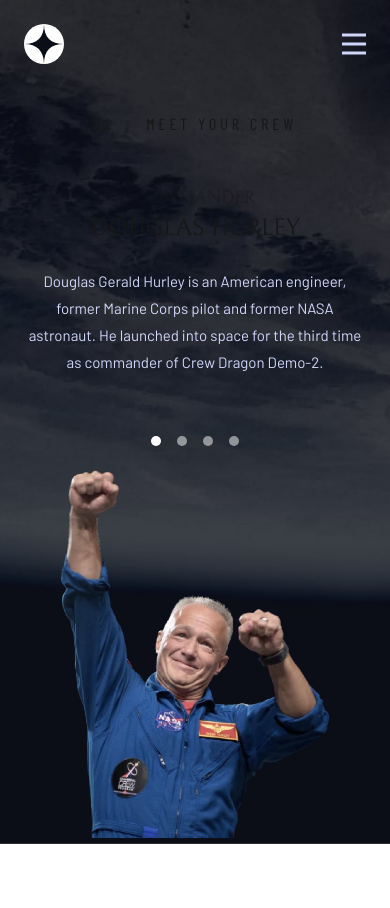
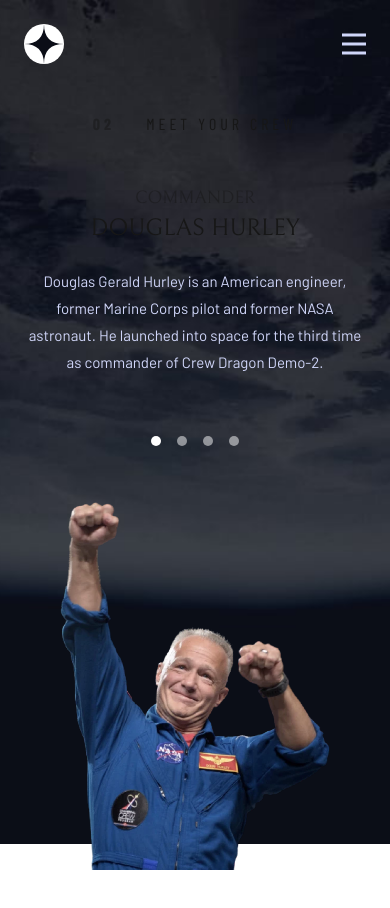
Before and after one commit to ozematt/Space-tourism_Next.js, a Next.js app: page /crew/douglasHurley in a window 390 px wide. Shown: the top 908 px of the page. Built offline with nearby package versions, Linux system fonts and the light colour scheme.

Commit message:
refactor

```diff
--- a/src/app/(home)/page.tsx
+++ b/src/app/(home)/page.tsx
@@ -1,9 +1,9 @@
-import { BackgroundHome } from "@/components";
+import { SectionBackground } from "@/components";
 
 export default function Home() {
   return (
     <section className="grid max-xl:place-items-center">
-      <BackgroundHome />
+      <SectionBackground />
       <div className="mt-6 pb-[128px] max-xl:mx-auto max-xl:text-center sm:mt-[128px] xl:mx-[165px] xl:mt-[417px] xl:flex xl:justify-between">
         <div className="w-full max-w-[327px] sm:max-w-[560px]">
           <h5 className="font-barlow text-space-blue tracking-[4px] uppercase sm:text-[28px]">
--- a/src/app/crew/[name]/page.tsx
+++ b/src/app/crew/[name]/page.tsx
@@ -14,7 +14,7 @@ const MemberPage = async ({ params }: MemberPageProps) => {
 
   return (
     <section className="h-screen">
-      <SectionBackground src="/crew/background-crew-desktop.jpg" />
+      <SectionBackground />
       <div className="mx-10 my-6 sm:my-12 lg:mx-40">
         <SectionTitle number="02" name="meet your crew" />
       </div>
--- a/src/app/destination/[planet]/page.tsx
+++ b/src/app/destination/[planet]/page.tsx
@@ -14,7 +14,7 @@ const PlanetPage = async ({ params }: PlanetPageProps) => {
 
   return (
     <section>
-      <SectionBackground src="/destination/background-destination-desktop.jpg" />
+      <SectionBackground />
       <div className="mx-10 my-6 sm:my-12 lg:mx-40">
         <SectionTitle
           number="01"
--- /dev/null
+++ b/src/app/technology/[stage]/page.tsx
@@ -0,0 +1,5 @@
+const StagePage = () => {
+  return <div>StagePage</div>;
+};
+
+export default StagePage;
--- a/src/components/BackgroundHome.tsx
+++ /dev/null
@@ -1,26 +0,0 @@
-const Background = () => {
-  return (
-    <>
-      {/* Mobile */}
-      <img
-        src="/home/background-home-mobile.jpg"
-        alt="Mobile Background"
-        className="fixed top-0 left-0 -z-10 h-screen w-screen object-cover sm:hidden"
-      />
-      {/* Tablet */}
-      <img
-        src="/home/background-home-tablet.jpg"
-        alt="Tablet Background"
-        className="fixed top-0 left-0 -z-10 hidden h-screen w-screen object-cover sm:block lg:hidden"
-      />
-      {/* Desktop */}
-      <img
-        src="/home/background-home-desktop.jpg"
-        alt="Desktop Background"
-        className="fixed top-0 left-0 -z-10 hidden h-screen w-screen object-cover lg:block"
-      />
-    </>
-  );
-};
-
-export default Background;
--- a/src/components/CrewMember.tsx
+++ b/src/components/CrewMember.tsx
@@ -1,9 +1,6 @@
-"use client";
-
-import { crewMembers, crewMembersArr } from "@/data";
+import { crewMembers } from "@/data";
 import Image from "next/image";
-import Link from "next/link";
-import { usePathname } from "next/navigation";
+import { CrewMemberInfo, CrewNavbar } from ".";
 
 export type CrewMemberName = keyof typeof crewMembers;
 
@@ -12,43 +9,20 @@ export type CrewMemberProps = {
 };
 
 const CrewMember = ({ name }: CrewMemberProps) => {
-  const pathname = usePathname();
-  const isActive = pathname.split("/")[2];
-
   return (
     <div className="justify-between px-6 md:px-20 xl:flex xl:px-40">
-      {/* Text section */}
       <div className="mx-auto w-full max-w-[539px] py-6 xl:mx-0">
-        <div className="text-center xl:h-[630px] xl:pt-50 xl:text-left">
-          <h4 className="font-bellefair text-lg uppercase opacity-50 sm:text-2xl xl:text-[32px]">
-            {crewMembers[name].rank}
-          </h4>
-          <h2 className="font-bellefair text-2xl uppercase sm:pt-4 sm:text-[40px] sm:leading-[46px] xl:text-[56px] xl:leading-16">
-            {crewMembers[name].name}
-          </h2>
-          <p className="text-space-blue font-barlow pt-6 text-[15px] leading-[180%] sm:text-lg">
-            {crewMembers[name].description}
-          </p>
-        </div>
-
-        <div className="flex justify-center gap-4 pt-15 xl:justify-start xl:gap-10 xl:pt-9">
-          {crewMembersArr.map((crewMember) => (
-            <Link href={"/crew/" + crewMember} key={crewMember}>
-              <div
-                className={`size-2.5 xl:size-4 ${isActive === crewMember ? "opacity-100" : ""} cursor-pointer rounded-full bg-white opacity-50 hover:opacity-100`}
-              />
-            </Link>
-          ))}
-        </div>
+        <CrewMemberInfo name={name} />
+        <CrewNavbar />
       </div>
 
-      {/* IMG */}
+      {/*Crew MEMBER IMG */}
       <Image
         src={crewMembers[name].image}
         alt={crewMembers[name].name + "image"}
         width={500}
         height={676}
-        className="mx-auto object-contain px-9 sm:px-0 xl:mx-0"
+        className="mx-auto mt-8 object-contain px-9 sm:px-0 xl:mx-0 xl:mt-0"
       />
     </div>
   );
--- /dev/null
+++ b/src/components/CrewMemberInfo.tsx
@@ -0,0 +1,24 @@
+import { crewMembers } from "@/data";
+import { CrewMemberName } from ".";
+
+export type CrewMemberInfoProps = {
+  name: CrewMemberName;
+};
+
+const CrewMemberInfo = ({ name }: CrewMemberInfoProps) => {
+  return (
+    <div className="text-center xl:h-[630px] xl:pt-50 xl:text-left">
+      <h4 className="font-bellefair text-lg uppercase opacity-50 sm:text-2xl xl:text-[32px]">
+        {crewMembers[name].rank}
+      </h4>
+      <h2 className="font-bellefair text-2xl uppercase sm:pt-4 sm:text-[40px] sm:leading-[46px] xl:text-[56px] xl:leading-16">
+        {crewMembers[name].name}
+      </h2>
+      <p className="text-space-blue font-barlow pt-6 text-[15px] leading-[180%] sm:text-lg">
+        {crewMembers[name].description}
+      </p>
+    </div>
+  );
+};
+
+export default CrewMemberInfo;
--- /dev/null
+++ b/src/components/CrewNavbar.tsx
@@ -0,0 +1,22 @@
+"use client";
+import { crewMembersArr } from "@/data";
+import Link from "next/link";
+import { usePathname } from "next/navigation";
+
+const CrewNavbar = () => {
+  const pathname = usePathname();
+  const isActive = pathname.split("/")[2];
+  return (
+    <div className="flex justify-center gap-4 pt-15 xl:justify-start xl:gap-10 xl:pt-9">
+      {crewMembersArr.map((crewMember) => (
+        <Link href={"/crew/" + crewMember} key={crewMember}>
+          <div
+            className={`size-2.5 xl:size-4 ${isActive === crewMember ? "opacity-100" : ""} cursor-pointer rounded-full bg-white opacity-50 hover:opacity-100`}
+          />
+        </Link>
+      ))}
+    </div>
+  );
+};
+
+export default CrewNavbar;
--- a/src/components/SectionBackground.tsx
+++ b/src/components/SectionBackground.tsx
@@ -1,14 +1,36 @@
-type SectionBackgroundProps = {
-  src: string;
-};
+"use client";
+import { backgroundImages } from "@/data";
+import { usePathname } from "next/navigation";
 
-const SectionBackground = ({ src }: SectionBackgroundProps) => {
+type PageKeys = "home" | "destination" | "crew" | "technology";
+
+const SectionBackground = () => {
+  const pathname = usePathname();
+
+  const pageKey = (pathname.split("/")[1] as PageKeys) || "home";
+  const isActive = backgroundImages[pageKey] || backgroundImages.home;
+
   return (
-    <img
-      src={src}
-      alt="space bg"
-      className="fixed inset-0 -z-1 h-screen w-screen object-cover"
-    />
+    <>
+      {/* Desktop */}
+      <img
+        src={isActive.desktop}
+        alt="Desktop Background"
+        className="fixed top-0 left-0 -z-10 hidden h-screen w-screen object-cover lg:block"
+      />
+      {/* Tablet */}
+      <img
+        src={isActive.tablet}
+        alt="Tablet Background"
+        className="fixed top-0 left-0 -z-10 hidden h-screen w-screen object-cover sm:block lg:hidden"
+      />
+      {/* Mobile */}
+      <img
+        src={isActive.mobile}
+        alt="Mobile Background"
+        className="fixed top-0 left-0 -z-10 h-screen w-screen object-cover sm:hidden"
+      />
+    </>
   );
 };
 
--- a/src/components/index.ts
+++ b/src/components/index.ts
@@ -1,4 +1,3 @@
-export { default as BackgroundHome } from "./BackgroundHome";
 export { default as Destination } from "./Destination";
 export { default as Logo } from "./Logo";
 export { default as Navbar } from "./Navbar";
@@ -13,6 +12,8 @@ export { default as PlanetInfo } from "./PlanetInfo";
 export { default as SectionTitle } from "./SectionTitle";
 export { default as SectionBackground } from "./SectionBackground";
 export { default as CrewMember } from "./CrewMember";
+export { default as CrewMemberInfo } from "./CrewMemberInfo";
+export { default as CrewNavbar } from "./CrewNavbar";
 
 export type { DestinationProps, PlanetName } from "./Destination";
 export type { CrewMemberProps, CrewMemberName } from "./CrewMember";
--- /dev/null
+++ b/src/data/backgroundImages.ts
@@ -0,0 +1,26 @@
+export type BackgroundImages = keyof typeof backgroundImages;
+
+export const backgroundImages = {
+  home: {
+    desktop: "/home/background-home-desktop.jpg",
+    tablet: "/home/background-home-tablet.jpg",
+    mobile: "/home/background-home-mobile.jpg",
+  },
+  destination: {
+    desktop: "/destination/background-destination-desktop.jpg",
+    tablet: "/destination/background-destination-tablet.jpg",
+    mobile: "/destination/background-destination-mobile.jpg",
+  },
+  crew: {
+    desktop: "/crew/background-crew-desktop.jpg",
+    tablet: "/crew/background-crew-tablet.jpg",
+    mobile: "/crew/background-crew-mobile.jpg",
+  },
+  technology: {
+    desktop: "/technology/background-technology-desktop.jpg",
+    tablet: "/technology/background-technology-tablet.jpg",
+    mobile: "/technology/background-technology-mobile.jpg",
+  },
+};
+
+export const backgroundImagesArr = Object.keys(backgroundImages);
--- a/src/data/index.ts
+++ b/src/data/index.ts
@@ -1,3 +1,4 @@
 export * from "./navLinks";
 export * from "./planets";
 export * from "./crew";
+export * from "./backgroundImages";
```
